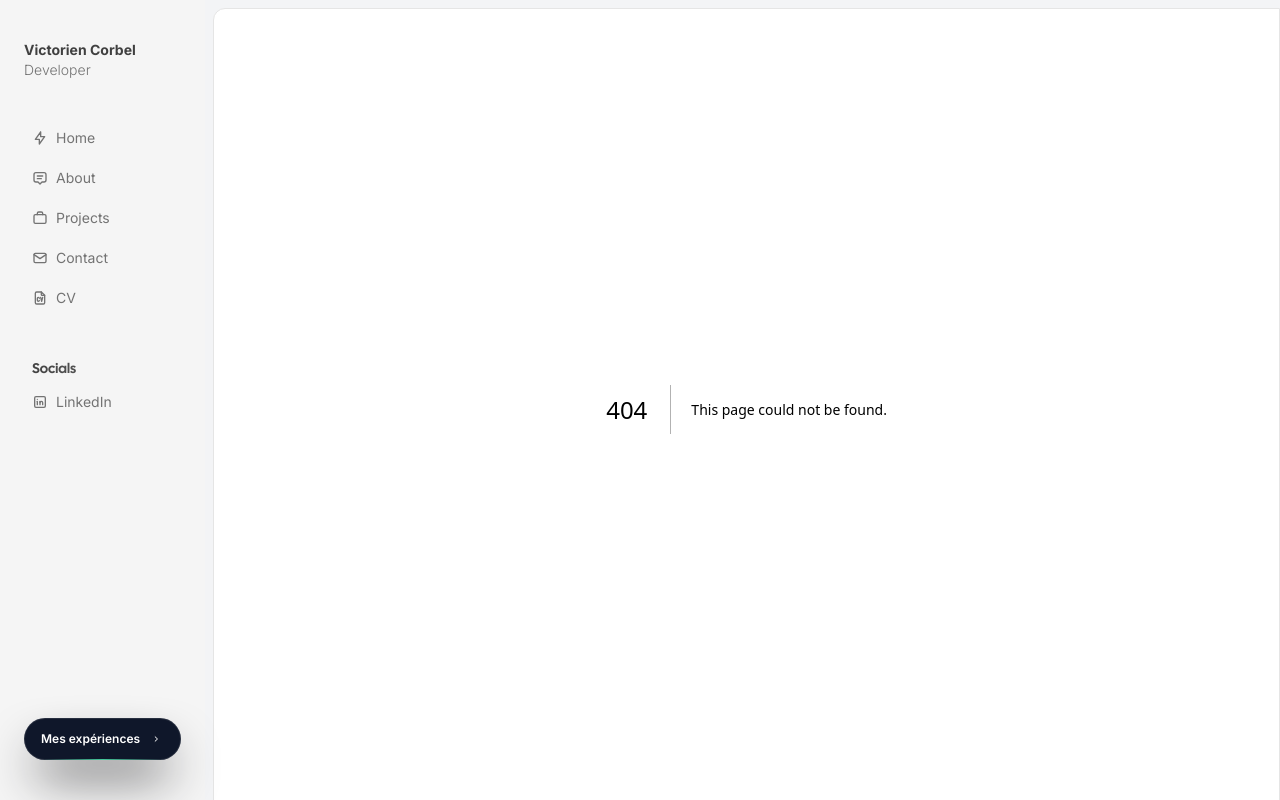
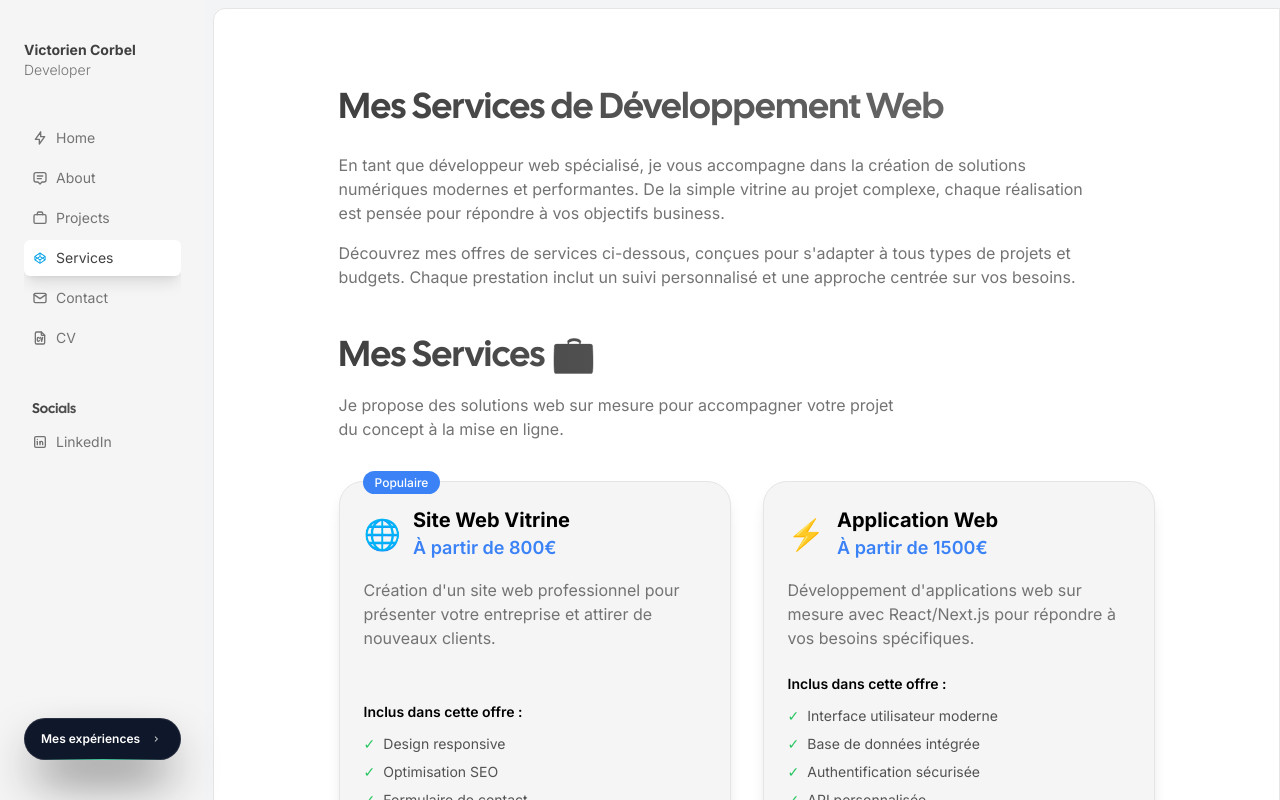
Before and after one commit to Yarotsuki/portfolioNextJs, a Next.js app: page /services in a window 1280 px wide. Before the commit this address had no page. Built offline with nearby package versions, Linux system fonts and the light colour scheme.

Commit message:
ajout page services

```diff
--- a/package.json
+++ b/package.json
@@ -31,6 +31,7 @@
     "prismjs": "^1.29.0",
     "react": "^18.2.0",
     "react-dom": "^18.2.0",
+    "react-icons": "^5.5.0",
     "remark-gfm": "^3.0.1",
     "tailwind-merge": "^1.14.0",
     "tailwindcss": "3.3.3",
--- a/src/app/layout.tsx
+++ b/src/app/layout.tsx
@@ -13,7 +13,7 @@ const inter = Inter({
 export const metadata: Metadata = {
   title: "Victorien Developer",
   description:
-    "John Doe is a developer, writer and speaker. He is a digital nomad and travels around the world while working remotely.",
+    "",
 };
 
 export default function RootLayout({
--- /dev/null
+++ b/src/app/services/page.tsx
@@ -0,0 +1,25 @@
+import { Container } from "@/components/Container"
+import { Services } from "@/components/Services"
+import { Heading } from "@/components/Heading"
+import { Paragraph } from "@/components/Paragraph"
+
+export default function ServicesPage() {
+  return (
+    <Container>
+      <div className="mb-12">
+        <Heading className="font-black mb-6">Mes Services de Développement Web</Heading>
+        <Paragraph className="max-w-3xl text-lg mb-4">
+          En tant que développeur web spécialisé, je vous accompagne dans la création de solutions numériques modernes
+          et performantes. De la simple vitrine au projet complexe, chaque réalisation est pensée pour répondre à vos
+          objectifs business.
+        </Paragraph>
+        <Paragraph className="max-w-3xl">
+          Découvrez mes offres de services ci-dessous, conçues pour s'adapter à tous types de projets et budgets. Chaque
+          prestation inclut un suivi personnalisé et une approche centrée sur vos besoins.
+        </Paragraph>
+      </div>
+
+      <Services />
+    </Container>
+  )
+}
--- /dev/null
+++ b/src/components/Services.tsx
@@ -0,0 +1,88 @@
+"use client"
+import { Heading } from "./Heading"
+import type { Service } from "@/constants/services"
+import { services } from "@/constants/services"
+import { Paragraph } from "./Paragraph"
+import { motion } from "framer-motion"
+import Link from "next/link"
+
+export const Services = () => {
+  return (
+    <div className="grid grid-cols-1 gap-10 md:gap-10">
+      <div className="flex flex-col space-y-4">
+        <Heading as="h2" className="font-black">
+          Mes Services 💼
+        </Heading>
+        <Paragraph className="text-base max-w-xl">
+          Je propose des solutions web sur mesure pour accompagner votre projet du concept à la mise en ligne.
+        </Paragraph>
+      </div>
+      <div className="grid grid-cols-1 gap-8 md:grid-cols-2">
+        {services.map((service: Service, idx: number) => (
+          <motion.div
+            key={service.id}
+            initial={{
+              opacity: 0,
+              x: -50,
+            }}
+            animate={{
+              opacity: 1,
+              x: 0,
+            }}
+            transition={{ duration: 0.2, delay: idx * 0.1 }}
+            className="relative"
+          >
+            <div className="bg-neutral-100 p-6 rounded-3xl shadow-lg border border-neutral-200 dark:border-neutral-800 hover:shadow-xl transition-all duration-300 h-full flex flex-col">
+              {service.popular && (
+                <div className="absolute -top-3 left-6">
+                  <span className="bg-blue-500 text-white px-3 py-1 rounded-full text-xs font-medium">Populaire</span>
+                </div>
+              )}
+
+              <div className="flex items-center space-x-3 mb-4">
+                <span className="text-3xl">{service.icon}</span>
+                <div>
+                  <h3 className="text-xl font-bold text-black ">{service.title}</h3>
+                  <p className="text-blue-500 font-semibold text-lg">{service.price}</p>
+                </div>
+              </div>
+
+              <Paragraph className="text-sm mb-6 flex-grow">{service.description}</Paragraph>
+
+              <div className="space-y-2">
+                <h4 className="font-semibold text-black  text-sm mb-3">Inclus dans cette offre :</h4>
+                <ul className="space-y-2">
+                  {service.features.map((feature: string, featureIdx: number) => (
+                    <li key={featureIdx} className="flex items-center space-x-2 text-sm">
+                      <span className="text-green-500">✓</span>
+                      <span className="text-neutral-600 dark:text-neutral-400">{feature}</span>
+                    </li>
+                  ))}
+                </ul>
+              </div>
+
+
+            </div>
+          </motion.div>
+        ))}
+      </div>
+
+      <div className="bg-neutral-50  p-6 rounded-3xl border border-neutral-200 dark:border-neutral-800">
+        <div className="text-center space-y-4">
+          <Heading as="h3" className="text-black">
+            Interesser ?
+          </Heading>
+          <Paragraph className="text-base max-w-2xl mx-auto">
+            Vous avez un projet spécifique en tête ? Contactez-moi pour discuter de vos besoins et obtenir un devis
+            personnalisé adapté à votre budget.
+          </Paragraph>
+          <Link href={"/contact"} >
+            <button className="bg-blue-500 mt-4 hover:bg-blue-600 text-white px-6 py-3 rounded-lg font-medium transition-colors duration-200">
+              Discutons de votre projet
+            </button>
+          </Link>
+        </div>
+      </div>
+    </div>
+  )
+}
--- a/src/constants/navlinks.tsx
+++ b/src/constants/navlinks.tsx
@@ -6,6 +6,8 @@ import {
   IconFileCv
 
 } from "@tabler/icons-react";
+
+import { DiCodepen } from "react-icons/di";
 
 export const navlinks = [
   {
@@ -24,6 +26,12 @@ export const navlinks = [
     icon: IconBriefcase2,
   },
   {
+    href: "/services",
+    label: "Services",
+    icon: DiCodepen
+
+  },
+  {
     href: "/contact",
     label: "Contact",
     icon: IconMail,
@@ -32,6 +40,8 @@ export const navlinks = [
     href: "/cv",
     label: "CV",
     icon: IconFileCv,
-  }
+  },
+
+
 
 ];
--- /dev/null
+++ b/src/constants/services.tsx
@@ -0,0 +1,56 @@
+export interface Service {
+  id: number
+  title: string
+  description: string
+  price: string
+  features: string[]
+  icon: string
+  popular?: boolean
+}
+
+export const services: Service[] = [
+  {
+    id: 1,
+    title: "Site Web Vitrine",
+    description: "Création d'un site web professionnel pour présenter votre entreprise et attirer de nouveaux clients.",
+    price: "À partir de 800€",
+    features: [
+      "Design responsive",
+      "Optimisation SEO",
+      "Formulaire de contact",
+      "Formation à la gestion",
+    ],
+    icon: "🌐",
+    popular: true,
+  },
+  {
+    id: 2,
+    title: "Application Web",
+    description:
+      "Développement d'applications web sur mesure avec React/Next.js pour répondre à vos besoins spécifiques.",
+    price: "À partir de 1500€",
+    features: [
+      "Interface utilisateur moderne",
+      "Base de données intégrée",
+      "Authentification sécurisée",
+      "API personnalisée",
+      "Maintenance 3 mois",
+    ],
+    icon: "⚡",
+  },
+ // {
+  //  id: 3,
+  //  title: "E-commerce",
+  //  description: "Boutique en ligne complète avec gestion des produits, commandes et paiements sécurisés.",
+  //  price: "À partir de 1200€",
+  //  features: [
+   //   "Catalogue produits",
+   //   "Panier et commandes",
+   //   "Paiement sécurisé",
+   //   "Gestion des stocks",
+   //   "Tableau de bord admin",
+   // ],
+   // icon: "🛒",
+ // },
+
+]
```
Also changed, not shown: 1 other file (tests, documents, lock files or other folders).
